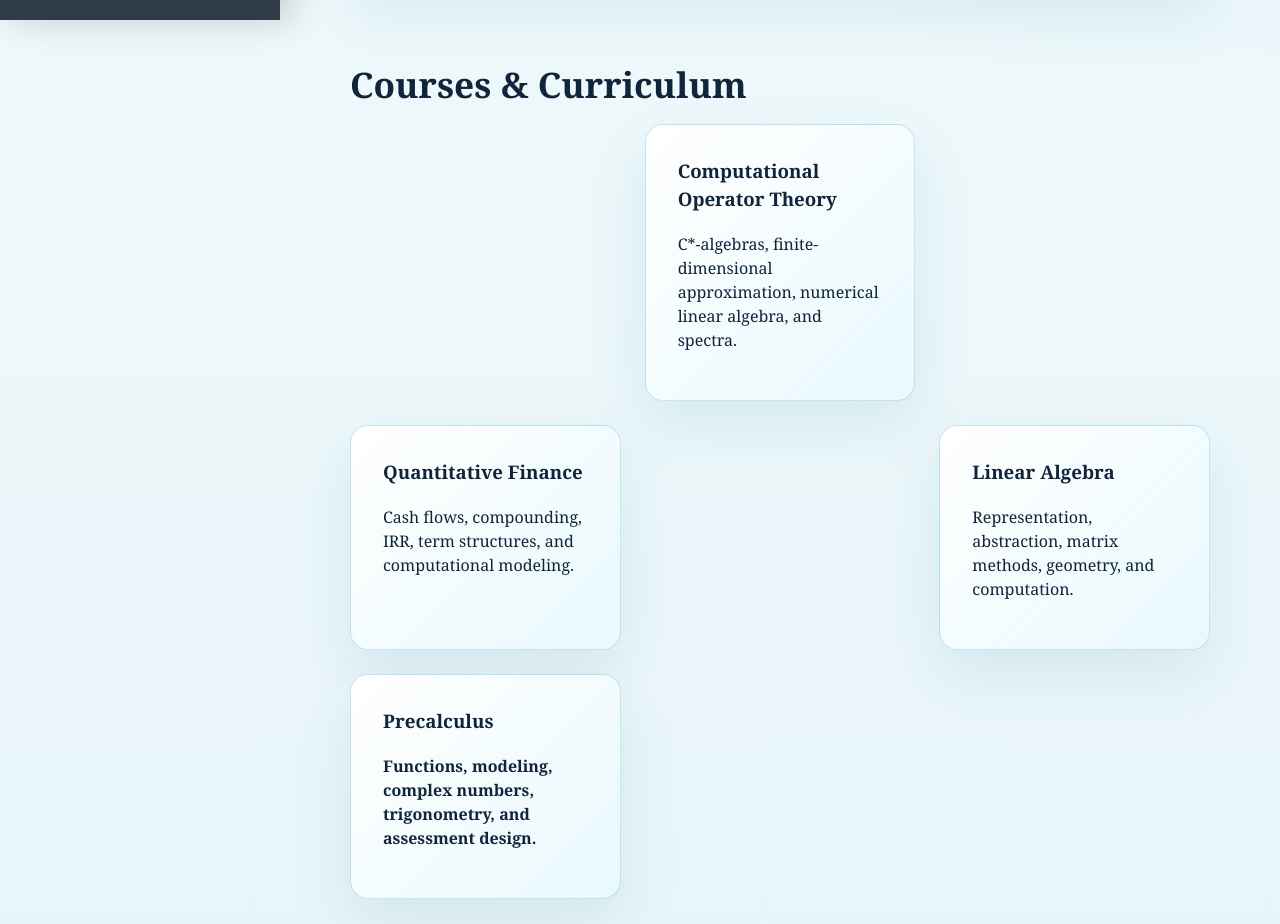
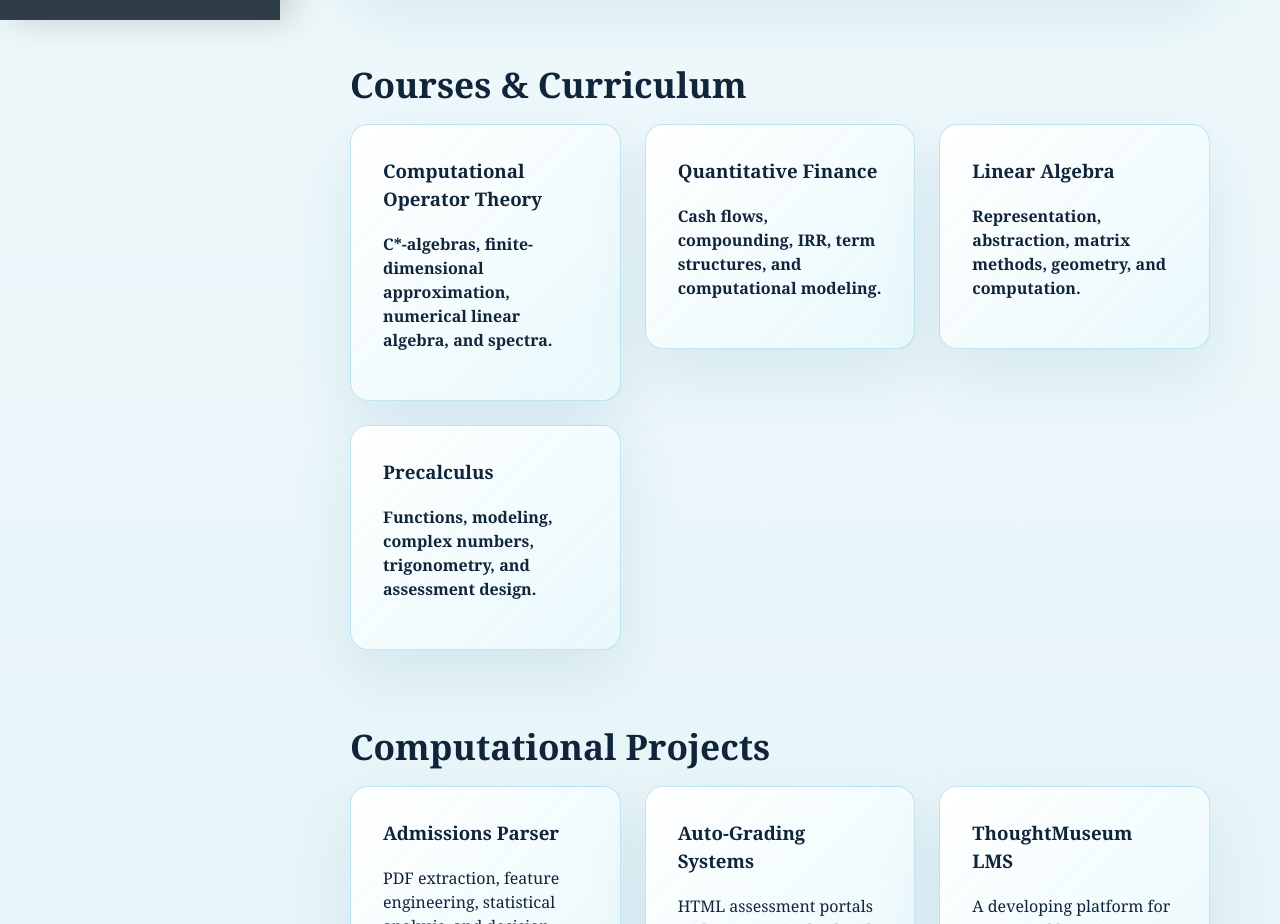
Before and after one commit to palexander227/thoughtmuseum-portfolio, a plain HTML site: page index.html in a window 1280 px wide. Shown: the part 780-1704 px from the top of the page. Drawn offline with nearby package versions, Linux system fonts and the light colour scheme.

Commit message:
Update index.html

```diff
--- a/index.html
+++ b/index.html
@@ -61,27 +61,35 @@
     <section id="courses">
       <h2>Courses & Curriculum</h2>
      <div class="grid">
-        <a class="card-link" href="courses/operator-theory/index.html"></a>
+
+  <a class="card-link" href="courses/operator-theory/index.html">
     <div class="card">
       <h3>Computational Operator Theory</h3>
       <p>C*-algebras, finite-dimensional approximation, numerical linear algebra, and spectra.</p>
     </div>
-        <a class="card-link" href="courses/quantitative-finance/index.html"></a>
+  </a>
+
+  <a class="card-link" href="courses/quantitative-finance/index.html">
     <div class="card">
       <h3>Quantitative Finance</h3>
       <p>Cash flows, compounding, IRR, term structures, and computational modeling.</p>
     </div>
-        <a class="card-link" href="courses/linear-algebra/index.html"></a>
+  </a>
+
+  <a class="card-link" href="courses/linear-algebra/index.html">
     <div class="card">
       <h3>Linear Algebra</h3>
       <p>Representation, abstraction, matrix methods, geometry, and computation.</p>
     </div>
+  </a>
+
   <a class="card-link" href="courses/precalculus/index.html">
     <div class="card">
       <h3>Precalculus</h3>
       <p>Functions, modeling, complex numbers, trigonometry, and assessment design.</p>
     </div>
   </a>
+
 </div>
     </section>
 
```
Lines whose indentation alone changed are shown as unchanged.
